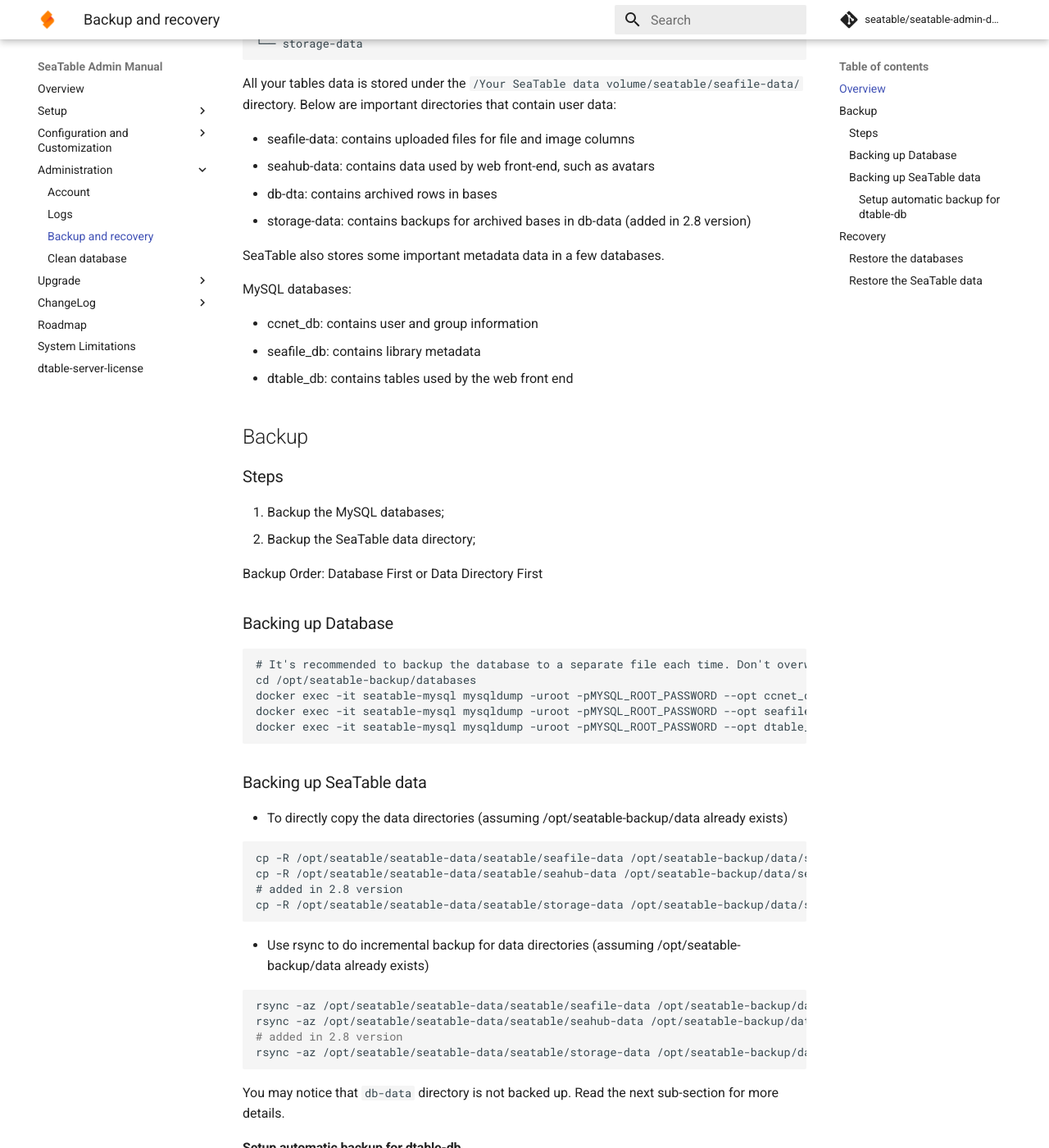
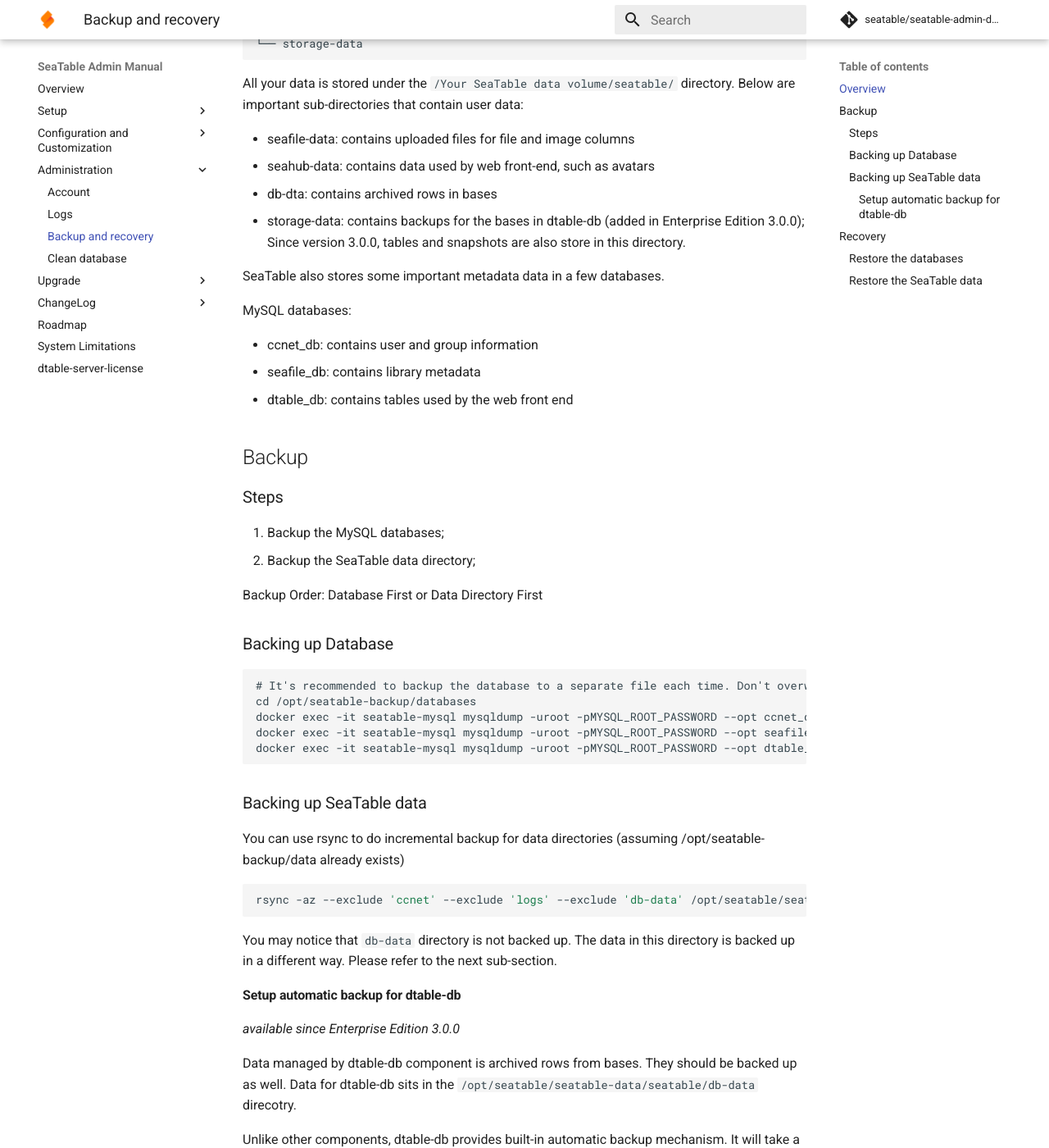
Before and after one commit to seatable/seatable-admin-docs, an MkDocs documentation site: the page built from manual/maintain/backup_recovery.md, in a window 1280 px wide and 1400 px high, scrolled down 546 px. Shown: the whole window at 82% size. Built offline with MkDocs 1.6.1 and Material for MkDocs 9.7.7, drawn with Linux system fonts in a browser that asks for light colours; comment, search, counter and statistics services are not loaded; some of the changed text lies outside the part shown.

Commit message:
Update backup_recovery.md

````diff
--- a/manual/maintain/backup_recovery.md
+++ b/manual/maintain/backup_recovery.md
@@ -24,12 +24,12 @@
 
 ```
 
-All your tables data is stored under the `/Your SeaTable data volume/seatable/seafile-data/` directory. Below are important directories that contain user data:
+All your data is stored under the `/Your SeaTable data volume/seatable/` directory. Below are important sub-directories that contain user data:
 
 * seafile-data: contains uploaded files for file and image columns
 * seahub-data: contains data used by web front-end, such as avatars
 * db-dta: contains archived rows in bases
-* storage-data: contains backups for archived bases in db-data (added in 2.8 version)
+* storage-data: contains backups for the bases in dtable-db (added in Enterprise Edition 3.0.0); Since version 3.0.0, tables and snapshots are also store in this directory.
 
 SeaTable also stores some important metadata data in a few databases.
 
@@ -61,29 +61,17 @@
 
 ### Backing up SeaTable data
 
-* To directly copy the data directories (assuming /opt/seatable-backup/data already exists)
+You can use rsync to do incremental backup for data directories (assuming /opt/seatable-backup/data already exists)
 
-  ```
-  cp -R /opt/seatable/seatable-data/seatable/seafile-data /opt/seatable-backup/data/seafile-data
-  cp -R /opt/seatable/seatable-data/seatable/seahub-data /opt/seatable-backup/data/seahub-data
-  # added in 2.8 version
-  cp -R /opt/seatable/seatable-data/seatable/storage-data /opt/seatable-backup/data/storage-data
+  ```bash
+  rsync -az --exclude 'ccnet' --exclude 'logs' --exclude 'db-data' /opt/seatable/seatable-data/seatable /opt/seatable-backup/data/
   ```
 
-* Use rsync to do incremental backup for data directories (assuming /opt/seatable-backup/data already exists)
-
-  ```bash
-  rsync -az /opt/seatable/seatable-data/seatable/seafile-data /opt/seatable-backup/data/seafile-data
-  rsync -az /opt/seatable/seatable-data/seatable/seahub-data /opt/seatable-backup/data/seahub-data
-  # added in 2.8 version
-  rsync -az /opt/seatable/seatable-data/seatable/storage-data /opt/seatable-backup/data/storage-data
-  ```
-
-You may notice that `db-data` directory is not backed up. Read the next sub-section for more details.
+You may notice that `db-data` directory is not backed up. The data in this directory is backed up in a different way. Please refer to the next sub-section.
 
 #### Setup automatic backup for dtable-db
 
-_available since version 2.8.0_
+_available since Enterprise Edition 3.0.0_
 
 Data managed by dtable-db component is archived rows from bases. They should be backed up as well. Data for dtable-db sits in the `/opt/seatable/seatable-data/seatable/db-data` direcotry.
 
````
